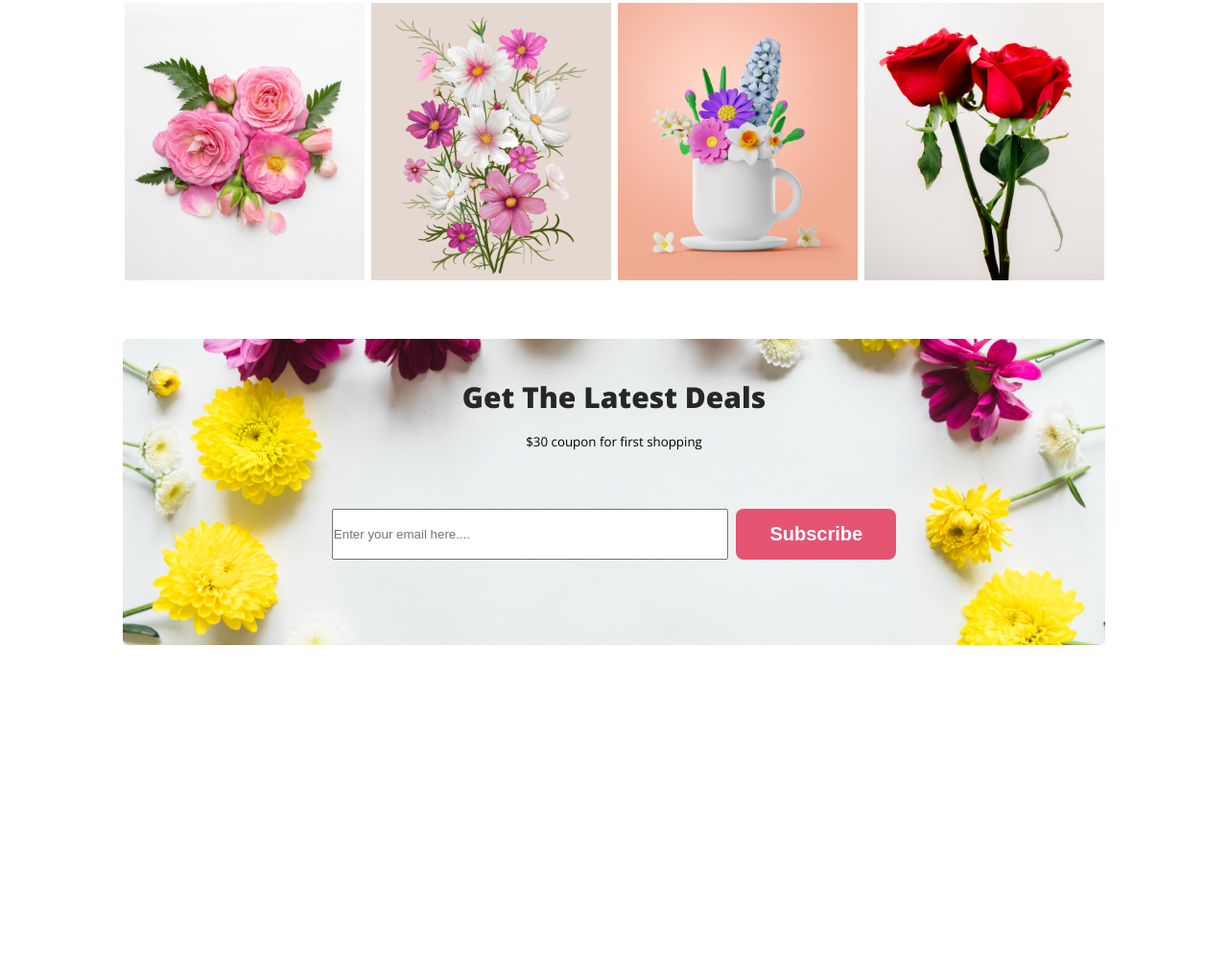
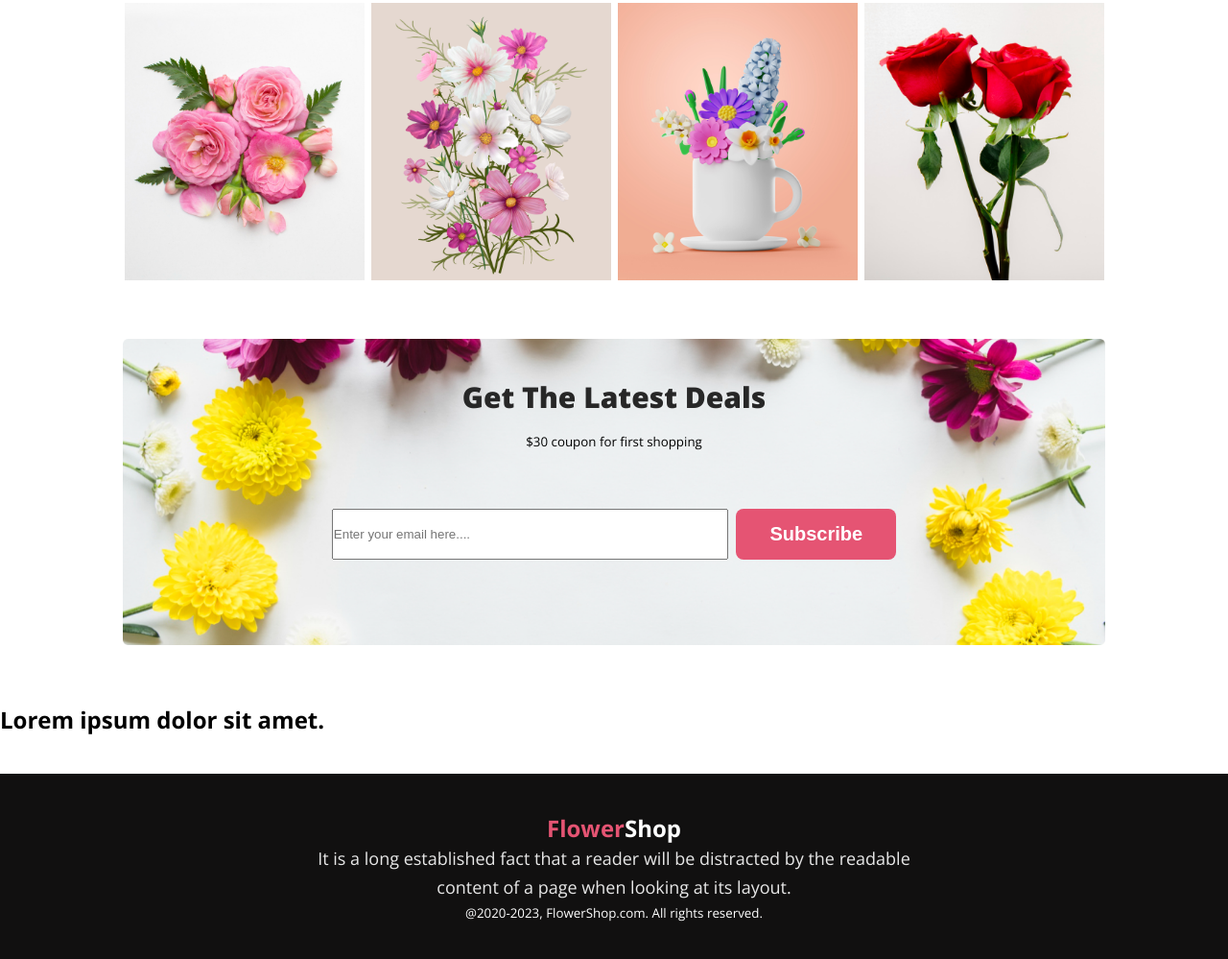
Before and after one commit to RumiDalas/flower-shop, a plain HTML site: page index.html in a window 1280 px wide. Shown: the part 2392-3391 px from the top of the page at 96% size. Before the commit the page ends 3069 px from the top, so only its background shows below. Drawn offline with nearby package versions, Linux system fonts and the light colour scheme.

Commit message:
footer added

```diff
--- a/index.html
+++ b/index.html
@@ -122,16 +122,24 @@
                             <button class="btn-primary">Subscribe</button>
 
                         </div>
+                    </div>
+                </div>
+            </section>
+            <div style="margin-top: 150px;"></div>
+            <section class="extra-option">
 
-                    </div>
-
-                </div>
-
+                <h2>Lorem ipsum dolor sit amet.</h2>
             </section>
-
-        </section>
     </main>
-    <footer></footer>
+    <footer>
+        <div class="footer-container">
+            <h2 class=""><span class="footer-span">Flower</span>Shop</h2>
+            <p class="footer-para">It is a long established fact that a reader will be distracted by the readable <br> content of a page when
+                looking
+                at its layout.</p>
+            <small>@2020-2023, FlowerShop.com. All rights reserved. </small>
+        </div>
+    </footer>
 
 </body>
 
--- a/styles/shop.css
+++ b/styles/shop.css
@@ -229,3 +229,36 @@ body {
 .img-portion{
     margin-right: 10%;
 }
+
+/* latest end */
+.extra-option{
+    margin-top: 40px;
+    margin-bottom: 40px;
+}
+
+/* extra start */
+/* extra end */
+footer {
+    background-color: #111010;
+    margin-top: 40px;
+    color: #FFF;
+    text-align: center;
+    padding-bottom: 40px;
+}
+
+.footer-container{
+    padding-top: 40px;
+}
+
+.footer-span {
+    color: #E55473;
+}
+
+.footer-para{
+    color: rgba(255, 255, 255, 0.90);
+    font-size: 18px;
+    font-style: normal;
+    font-weight: 400;
+    line-height: 30px;
+
+}
```
